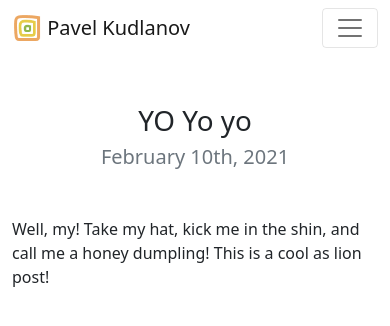
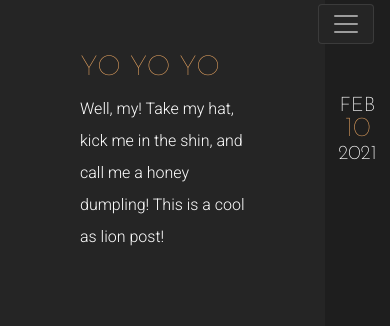
Before and after one commit to pkudlanov/personal-portfolio-django, a Django app: page /blog/1/ in a window 390 px wide. Shown: the top 326 px of the page. Run offline with Django 3.2, Linux system fonts and the light colour scheme; data comes from the database, SQL or seed files in the repository.

Commit message:
Post detail page styled

```diff
--- a/blog/templates/blog/all_posts.html
+++ b/blog/templates/blog/all_posts.html
@@ -2,7 +2,7 @@
 {% load static %}
 
 {% block content %}
-    <div class="container">
+    <div class="container pt-4">
         <h1 id="blogtitle" class="mt-n5">A Blog to Rule All Blogs</h1>
         <h3 class="mb-4">A humble collection of thoughts and ponderings on what makes the internet tick</h3>
     </div>
--- a/blog/templates/blog/detail.html
+++ b/blog/templates/blog/detail.html
@@ -1,11 +1,23 @@
-{% extends 'portfolio/base.html' %}
-
+{% extends 'portfolio/blog_base.html' %}
 {% load static %}
 
 {% block content %}
-    <h1 class="text-center mt-5" id="blogdetailtitle">{{ post.title }}</h1>
+    <div class="row vh-100">
 
-    <h5 class="text-center text-muted mb-5">{{ post.date|date:'F jS, Y' }}</h5>
+        <div class="post-body-detail-container col-10">
+            <h2 class="fs-1 mt-1" id="blogdetailtitle">{{ post.title|upper }}</h2>
+            <p class="post-body lh-lg">{{ post.body|safe }}</p>
+        </div>
 
-    <p>{{ post.body|safe }}</p>
+        <div class="position-relative post-day col-2 text-center">
+            <div class="sticky-top">
+                <div class="detail-date position-absolute top-0 start-50 translate-middle-x">
+                    <h3 class="my-0 lh-1 fs-5">{{ post.date|date:'M'|upper }}</h3>
+                    <h2 class="my-0 lh-1 fs-1">{{ post.date|date:'d' }}</h2>
+                    <h3 class="my-0 lh-1 fs-5">{{ post.date|date:'Y' }}</h3>
+                </div>
+            </div>
+        </div>
+
+    </div>
 {% endblock content %}
--- /dev/null
+++ b/portfolio/static/portfolio/styles/blog-detail.css
@@ -0,0 +1,7 @@
+.post-body-detail-container {
+    padding: 3em 5em;
+}
+
+.detail-date {
+    padding-top: 6em;
+}
--- a/portfolio/templates/portfolio/blog_base.html
+++ b/portfolio/templates/portfolio/blog_base.html
@@ -12,6 +12,7 @@
 
     <link rel="stylesheet" href="{% static 'portfolio/styles/main.css' %}">
     <link rel="stylesheet" href="{% static 'portfolio/styles/blog.css' %}">
+    <link rel="stylesheet" href="{% static 'portfolio/styles/blog-detail.css' %}">
     <link rel="stylesheet" href="{% static 'portfolio/styles/dashboard.css' %}">
 
     <link rel="preconnect" href="https://fonts.gstatic.com">
@@ -30,7 +31,7 @@
         </button>
     </div>
 
-    <div class="container-fluid pt-4">
+    <div class="container-fluid pt-0">
     <div class="row">
         <nav id="sidebarMenu" class="col-md-3 col-lg-2 d-md-block sidebar collapse pe-2">
             <div class="nav-link">
@@ -137,7 +138,7 @@
                 </ul>
             </div>
         </nav>
-        <main class="col-md-9 ms-sm-auto col-lg-10 pt-0 py-3 ">
+        <main class="col-md-9 ms-sm-auto col-lg-10 pt-0 my-0 py-0">
             {% block content %}{% endblock content %}
         </main>
     </div>
```
